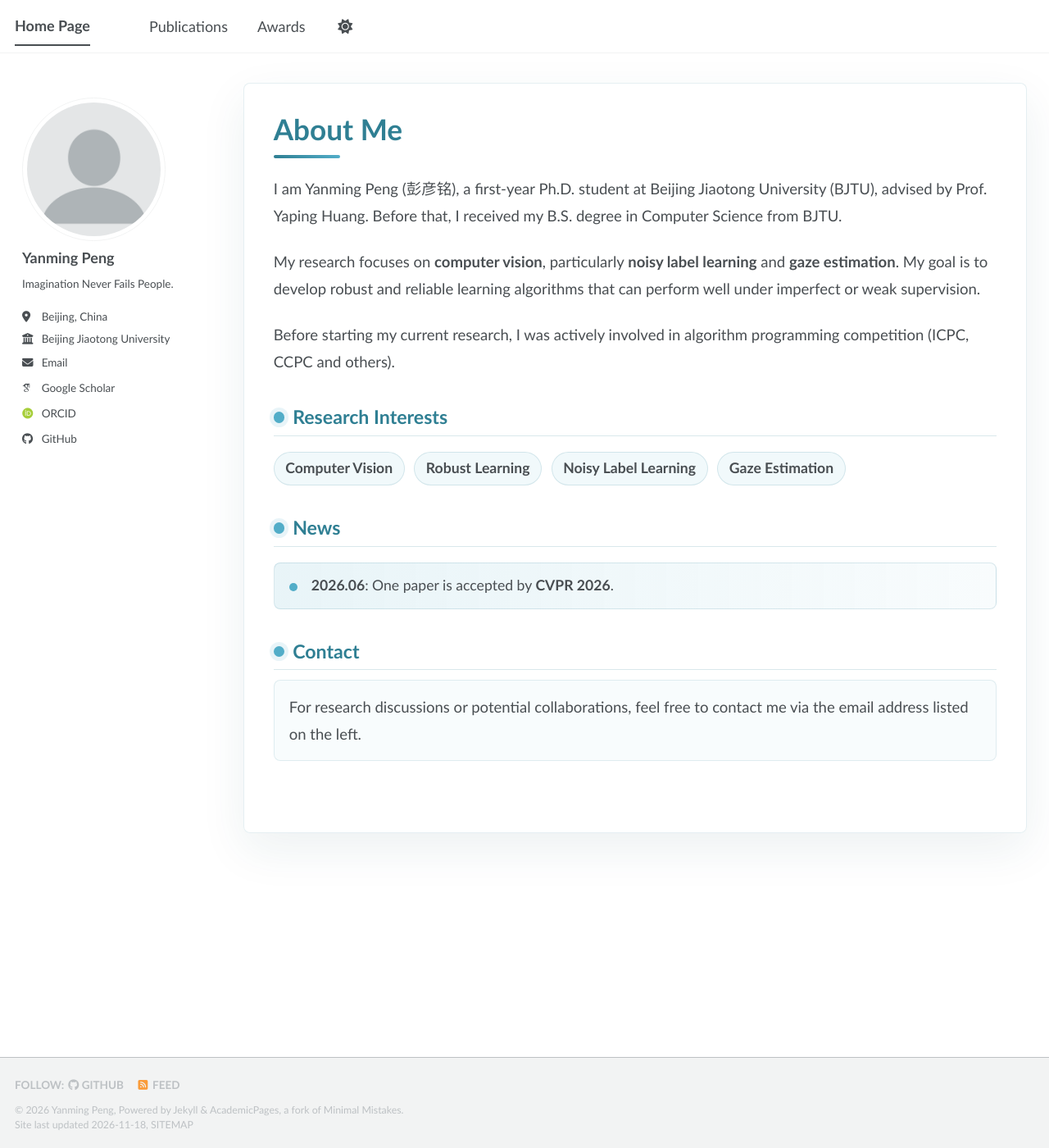
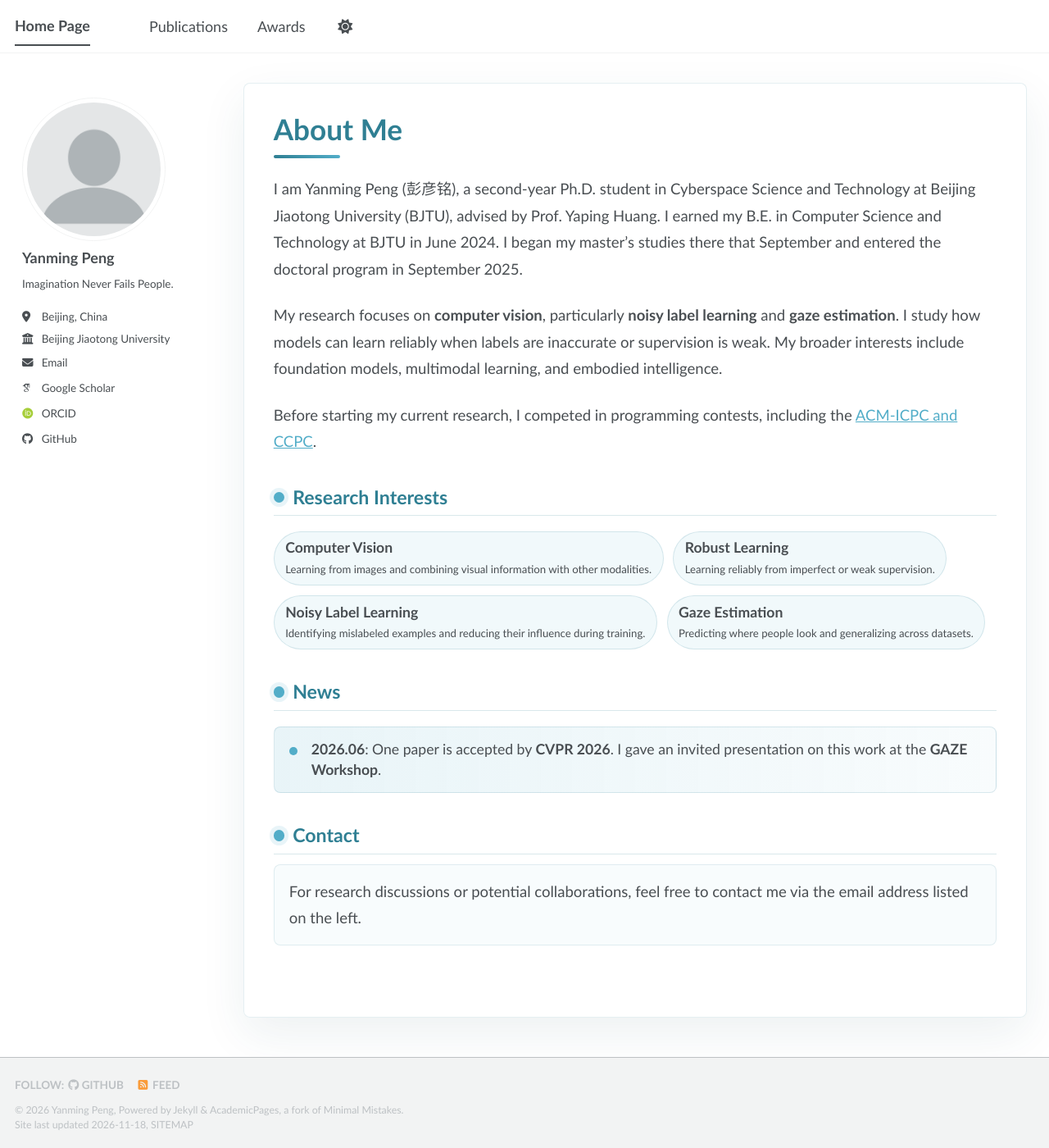
Before and after one commit to pym666/pym666.github.io, a Jekyll site: the page built from _pages/about.md, in a window 1280 px wide and 1400 px high. Shown: the whole window at 82% size. Built offline with Jekyll 4.4.1, drawn with Linux system fonts in a browser that asks for light colours; some web fonts are replaced; a script bundle is joined from its source files by our own code; library files that are not in the unit come from our copies.

Commit message:
Refresh About Me and add GAZE Workshop presentation

```diff
--- a/_pages/about.md
+++ b/_pages/about.md
@@ -7,24 +7,26 @@ redirect_from:
   - /about.html
 ---
 
-I am Yanming Peng (彭彦铭), a first-year Ph.D. student at Beijing Jiaotong University (BJTU), advised by Prof. Yaping Huang. Before that, I received my B.S. degree in Computer Science from BJTU.
+I am Yanming Peng (彭彦铭), a second-year Ph.D. student in Cyberspace Science and Technology at Beijing Jiaotong University (BJTU), advised by Prof. Yaping Huang. I earned my B.E. in Computer Science and Technology at BJTU in June 2024. I began my master's studies there that September and entered the doctoral program in September 2025.
 
-My research focuses on **computer vision**, particularly **noisy label learning** and **gaze estimation**. My goal is to develop robust and reliable learning algorithms that can perform well under imperfect or weak supervision.
+My research focuses on **computer vision**, particularly **noisy label learning** and **gaze estimation**. I study how models can learn reliably when labels are inaccurate or supervision is weak. My broader interests include foundation models, multimodal learning, and embodied intelligence.
 
-Before starting my current research, I was actively involved in algorithm programming competition (ICPC, CCPC and others).
+Before starting my current research, I competed in programming contests, including the [ACM-ICPC and CCPC](/awards/).
 
 ## Research Interests
 
-<!-- Currently, I am most interested in: -->
-
-- **Computer Vision**
-- **Robust Learning**
-- **Noisy Label Learning**
-- **Gaze Estimation**
+- **Computer Vision**<br>
+  <small>Learning from images and combining visual information with other modalities.</small>
+- **Robust Learning**<br>
+  <small>Learning reliably from imperfect or weak supervision.</small>
+- **Noisy Label Learning**<br>
+  <small>Identifying mislabeled examples and reducing their influence during training.</small>
+- **Gaze Estimation**<br>
+  <small>Predicting where people look and generalizing across datasets.</small>
 
 ## News
 
-- **2026.06**: One paper is accepted by **CVPR 2026**.
+- **2026.06**: One paper is accepted by **CVPR 2026**. I gave an invited presentation on this work at the **GAZE Workshop**.
 
 ## Contact
 
```
